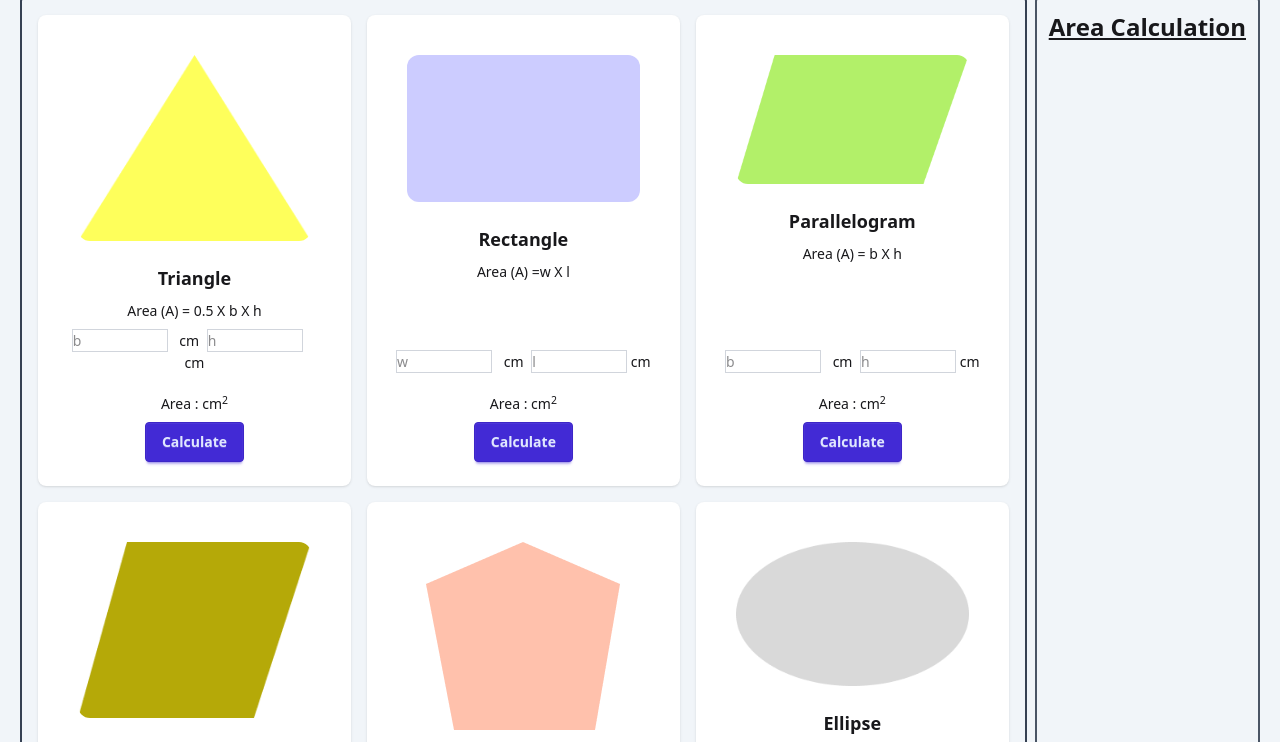
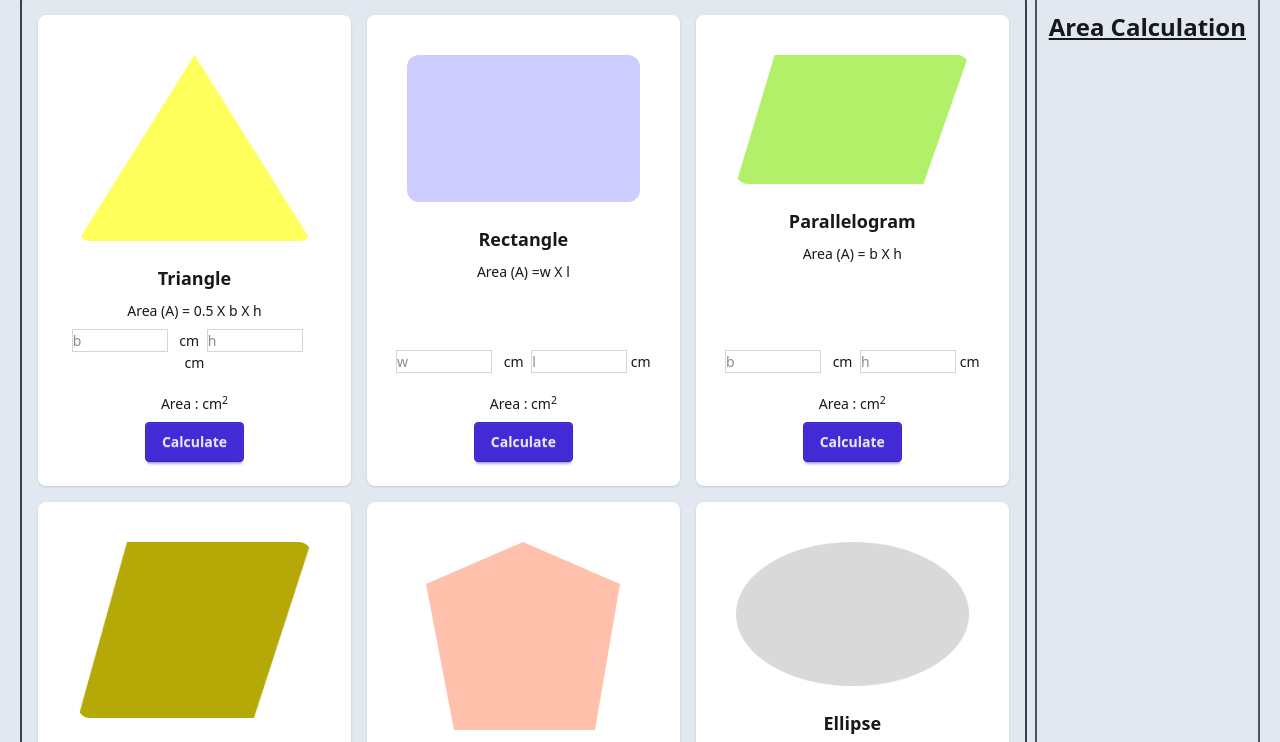
Before and after one commit to mahidulkabir/Gem-of-Geometry-by-js, a plain HTML site: page index.html in a window 1280 px wide. Shown: the part 123-865 px from the top of the page. Drawn offline with nearby package versions, Linux system fonts and the light colour scheme.

Commit message:
primary js done

```diff
--- a/index.html
+++ b/index.html
@@ -7,7 +7,7 @@
     <script src="https://cdn.jsdelivr.net/npm/@tailwindcss/browser@4"></script>
     <title>Gem of Geometry</title>
 </head>
-<body class="bg-slate-100 pb-20 px-5">
+<body class="bg-slate-200 pb-20 px-5">
   <h1 class="text-center p-10 text-4xl font-semibold"> Gem Of Geometry : Geometry Made Easy</h1>
     <!-- main container  -->
     <div class="flex flex-col lg:flex-row gap-2">
```
